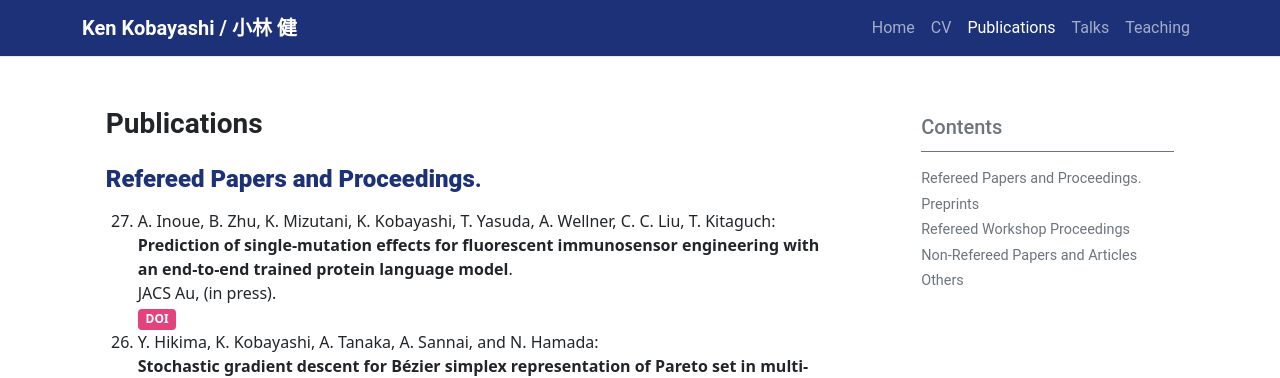
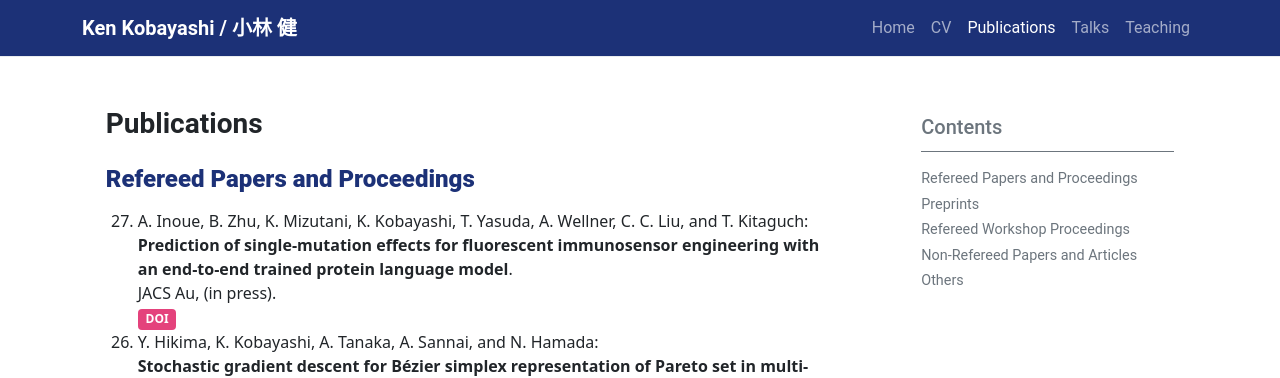
Before and after one commit to KenKoba2119/KenKoba2119.github.io, a Jekyll site: the page built from pages/publications.md, in a window 1280 px wide and 900 px high. Shown: the top 378 px of the window. Built offline with Jekyll 4.4.1, drawn with Linux system fonts in a browser that asks for light colours.

Commit message:
Update publications.md

```diff
--- a/pages/publications.md
+++ b/pages/publications.md
@@ -6,8 +6,8 @@ toc: true
 
 # Publications
 
-## **Refereed Papers and Proceedings**.
-1. A. Inoue, B. Zhu, K. Mizutani, K. Kobayashi, T. Yasuda, A. Wellner, C. C. Liu, T. Kitaguch:
+## **Refereed Papers and Proceedings**
+1. A. Inoue, B. Zhu, K. Mizutani, K. Kobayashi, T. Yasuda, A. Wellner, C. C. Liu, and T. Kitaguch:
 **Prediction of single-mutation effects for fluorescent immunosensor engineering with an end-to-end trained protein language model**.
 JACS Au, (in press).
 <span class="badge bg-secondary"> <a target="blank"  style="color:white;text-decoration:none" href="https://doi.org/10.1021/jacsau.4c01189" >DOI </a> </span>
```
